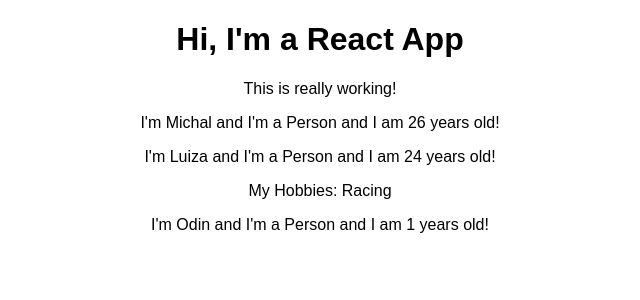
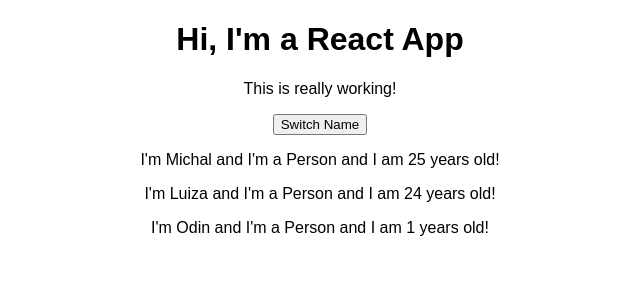
Before and after one commit to michkarczewski95/react-complete-guide, a React (Create React App) app: page / in a window 1280 px wide. Shown: the top 300 px of the page, without its empty margins (320-960 px from the left). Built offline with nearby package versions, Linux system fonts and the light colour scheme.

Commit message:
using state

```diff
--- a/src/App.js
+++ b/src/App.js
@@ -3,14 +3,22 @@
 import Person from './Person/Person';
 
 class App extends Component {
+ state = {
+  persons: [
+{ name: 'Michal', age: 25 },
+{ name: 'Luiza', age: 24 },
+{name: 'Odin', age: 1 }
+  ]
+ }
   render() {
     return (
       <div className="App">
    <h1>Hi, I'm a React App</h1>
    <p>This is really working!</p>
-   <Person name='Michal' age='26' />
-   <Person name='Luiza' age='24' > My Hobbies: Racing</Person>
-   <Person name='Odin' age='1' />
+   <button>Switch Name</button>
+   <Person name={this.state.persons[0].name} age={this.state.persons[0].age} />
+   <Person name={this.state.persons[1].name} age={this.state.persons[1].age} />
+   <Person name={this.state.persons[2].name} age={this.state.persons[2].age} />
       </div>
     );
     //return React.createElement('div',{className:'App'}, React.createElement('h1',null, 'Does this work now?'))
```
